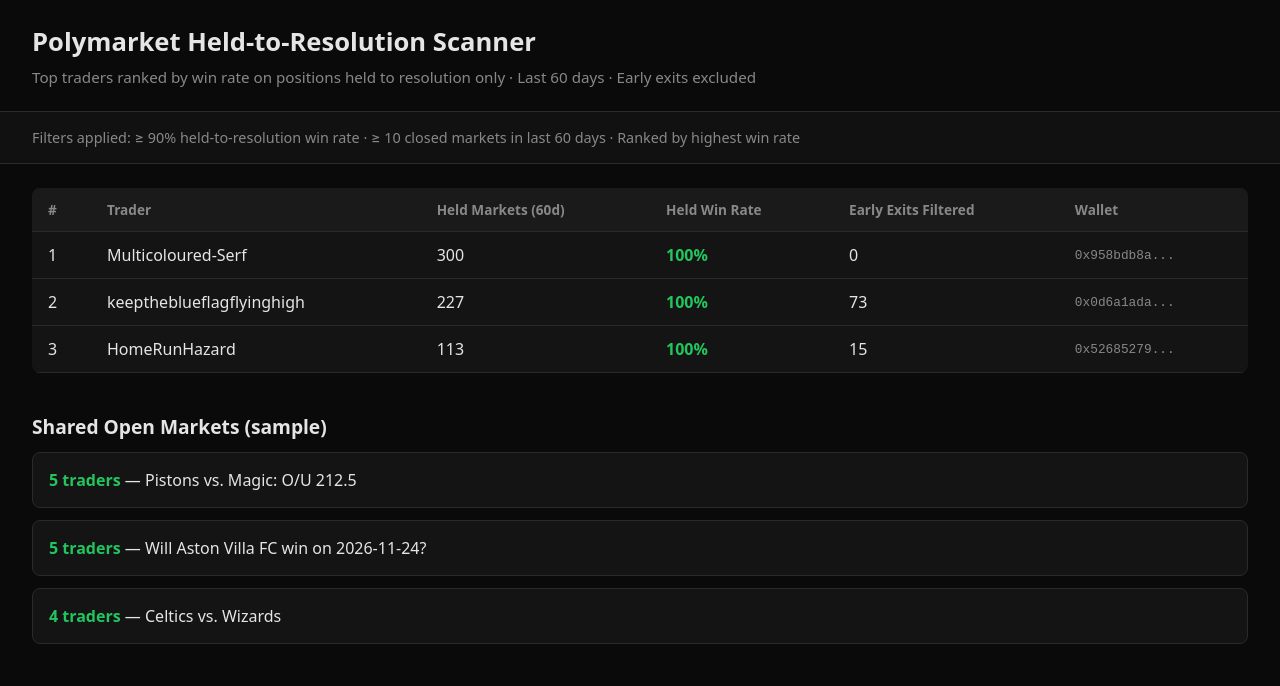
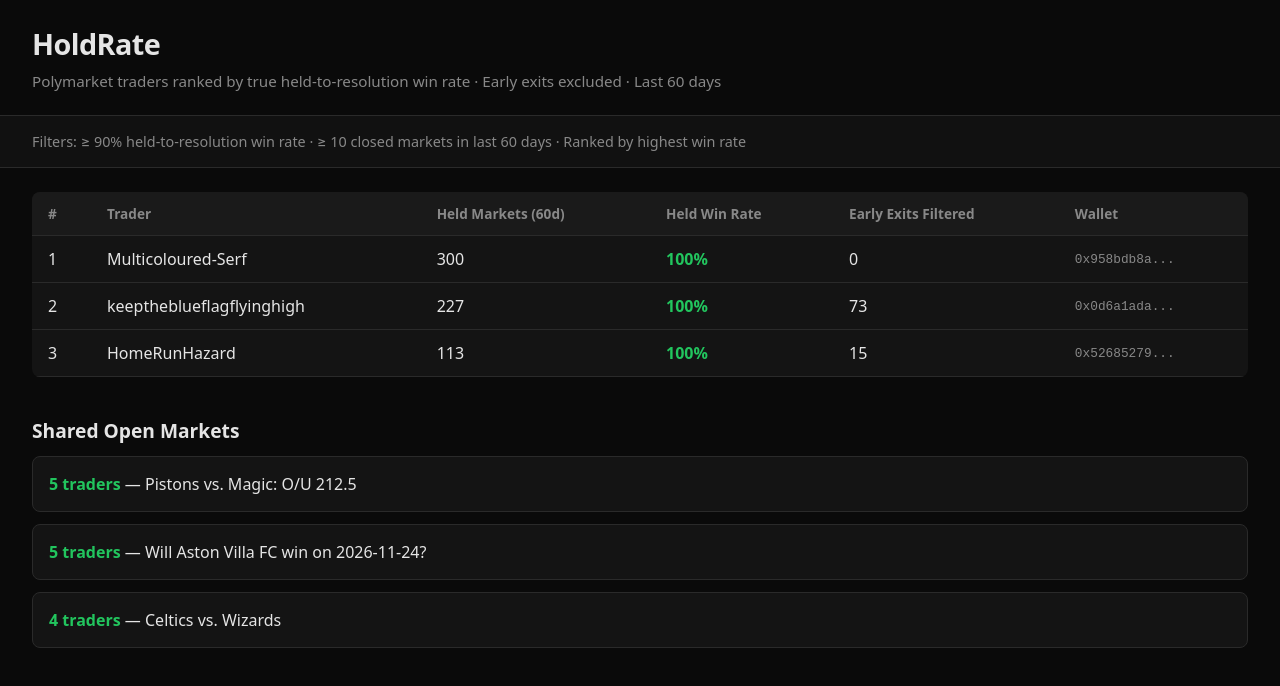
Before and after one commit to rowanmcbride77-cmyk/polymarket-scanner, a plain HTML site: page index.html in a window 1280 px wide. Drawn offline with Linux system fonts and the light colour scheme.

Commit message:
Rename site to HoldRate and update title

```diff
--- a/index.html
+++ b/index.html
@@ -3,13 +3,13 @@
 <head>
 <meta charset="UTF-8">
 <meta name="viewport" content="width=device-width, initial-scale=1.0">
-<title>Polymarket Held-to-Resolution Scanner</title>
+<title>HoldRate — Polymarket Held-to-Resolution Scanner</title>
 <style>
   :root { --bg: #0a0a0a; --card: #141414; --border: #2a2a2a; --text: #e5e5e5; --muted: #888; --accent: #22c55e; }
   * { box-sizing: border-box; }
   body { margin: 0; font-family: system-ui, -apple-system, sans-serif; background: var(--bg); color: var(--text); }
   header { padding: 24px 32px; border-bottom: 1px solid var(--border); }
-  h1 { margin: 0 0 8px; font-size: 1.6rem; }
+  h1 { margin: 0 0 8px; font-size: 1.8rem; letter-spacing: -0.02em; }
   .subtitle { color: var(--muted); font-size: 0.95rem; }
   .filters { padding: 16px 32px; background: #111; border-bottom: 1px solid var(--border); font-size: 0.9rem; color: var(--muted); }
   main { padding: 24px 32px; }
@@ -27,11 +27,11 @@
 </head>
 <body>
 <header>
-  <h1>Polymarket Held-to-Resolution Scanner</h1>
-  <div class="subtitle">Top traders ranked by win rate on positions held to resolution only · Last 60 days · Early exits excluded</div>
+  <h1>HoldRate</h1>
+  <div class="subtitle">Polymarket traders ranked by true held-to-resolution win rate · Early exits excluded · Last 60 days</div>
 </header>
 <div class="filters">
-  Filters applied: ≥ 90% held-to-resolution win rate · ≥ 10 closed markets in last 60 days · Ranked by highest win rate
+  Filters: ≥ 90% held-to-resolution win rate · ≥ 10 closed markets in last 60 days · Ranked by highest win rate
 </div>
 <main>
   <table id="traders">
@@ -49,12 +49,11 @@
   </table>
 
   <div class="shared">
-    <h2>Shared Open Markets (sample)</h2>
+    <h2>Shared Open Markets</h2>
     <div id="shared-markets"></div>
   </div>
 </main>
 <script>
-// Placeholder — will be replaced with live data
 const sampleTraders = [
   { name: "Multicoloured-Serf", held: 300, wr: 100, early: 0, wallet: "0x958bdb8a..." },
   { name: "keeptheblueflagflyinghigh", held: 227, wr: 100, early: 73, wallet: "0x0d6a1ada..." },
```
Also changed, not shown: 1 other file.
